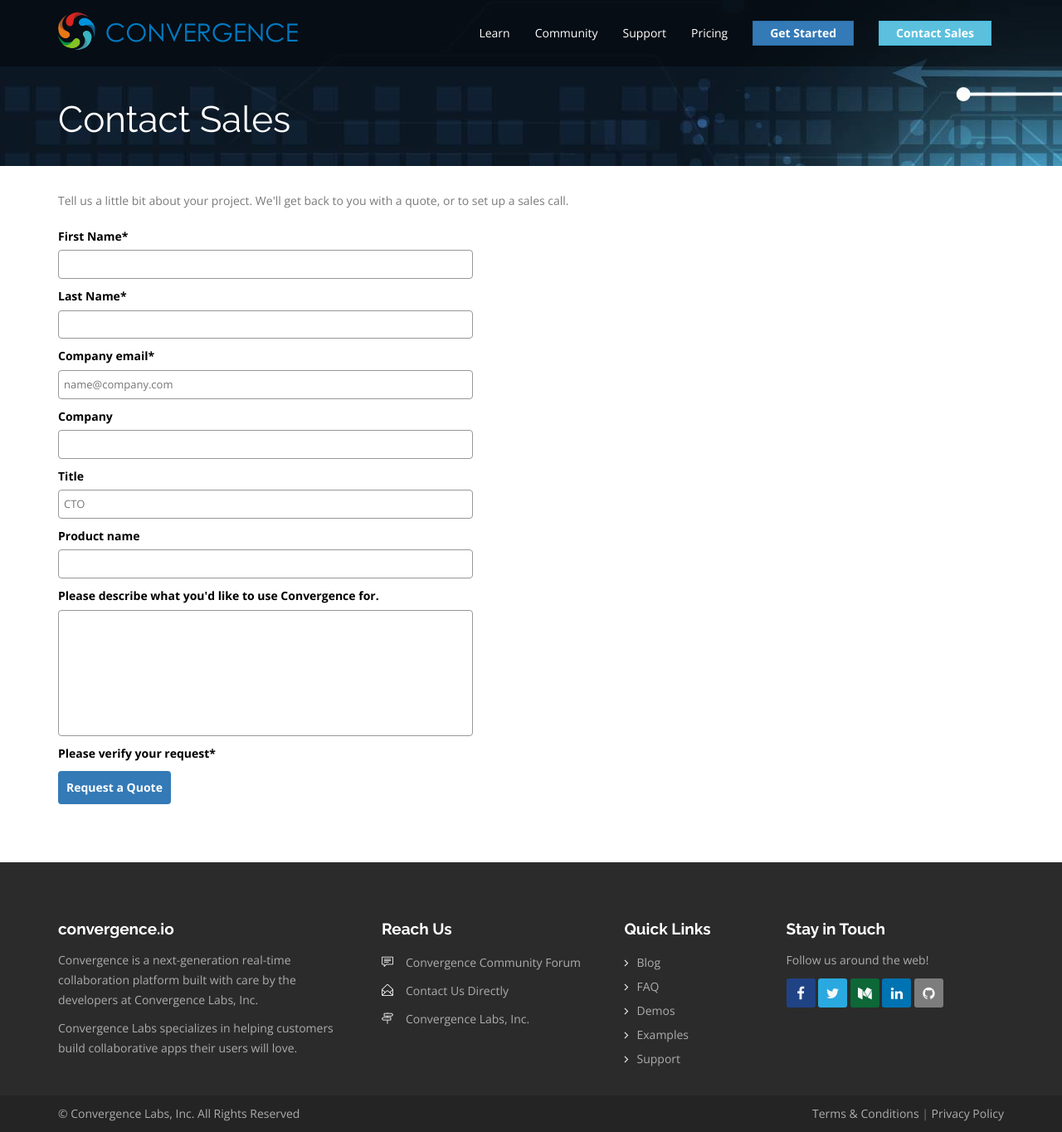
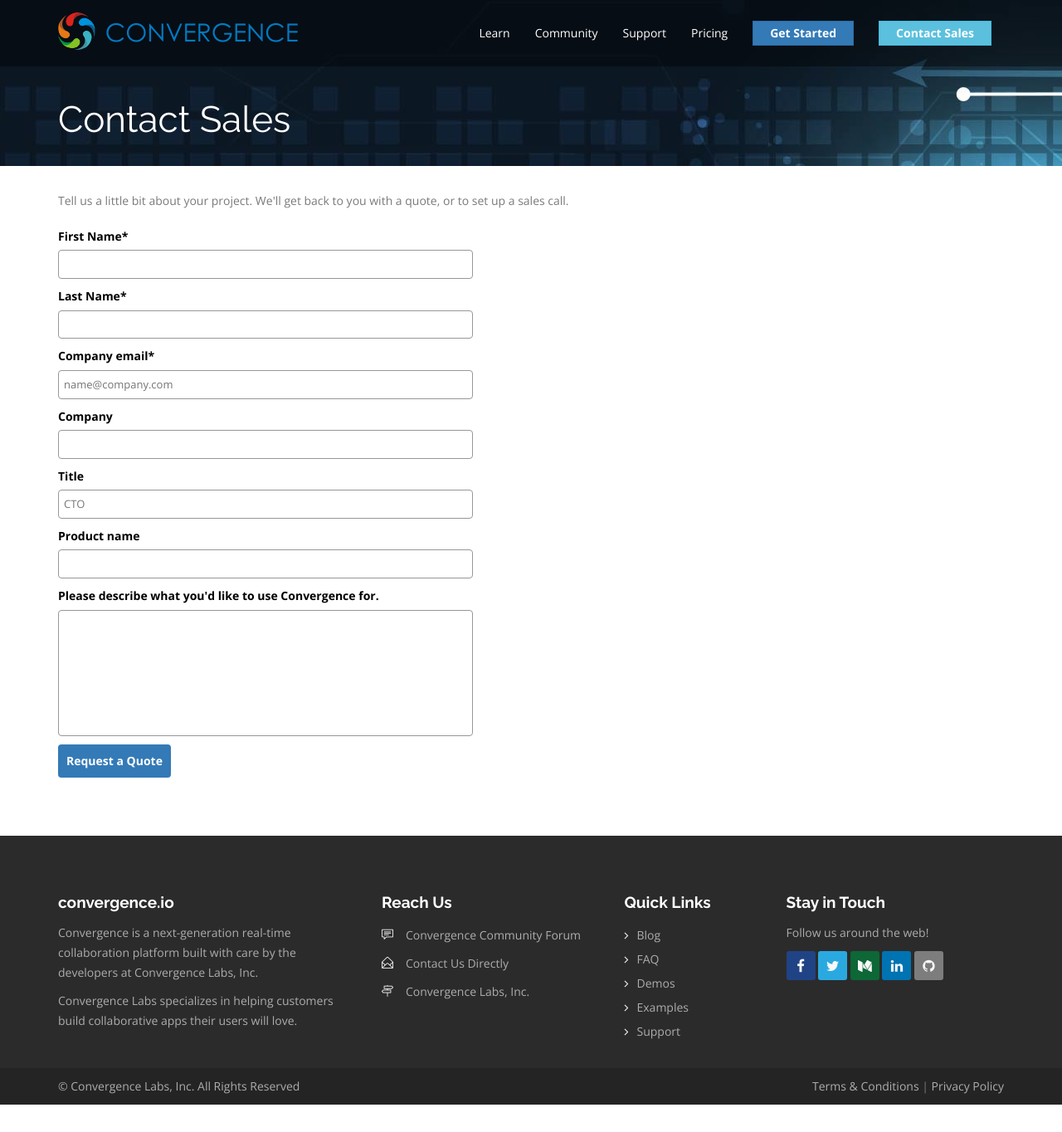
Before and after one commit to convergencelabs/convergence-io, a Jekyll site: the page built from pages/contact-sales.html, in a window 1280 px wide and 1364 px high. Shown: the whole window at 83% size. Built offline with Jekyll 4.4.1, drawn with Linux system fonts in a browser that asks for light colours; a script that is not in the unit is left out.

Commit message:
fixed captcha on sales form

```diff
--- a/pages/contact-sales.html
+++ b/pages/contact-sales.html
@@ -72,10 +72,7 @@
             <textarea name="field[9]" placeholder="" style="height: 152px;" ></textarea>
           </div>
         </div>
-        <div class="_form_element _x44413364 _full_width " >
-          <label class="_form-label">
-            Please verify your request*
-          </label>
+        <div class="_form_element _x35109981 _full_width " >
           <div class="g-recaptcha" data-sitekey="6LcwIw8TAAAAACP1ysM08EhCgzd6q5JAOUR1a0Go">
           </div>
         </div>
```
